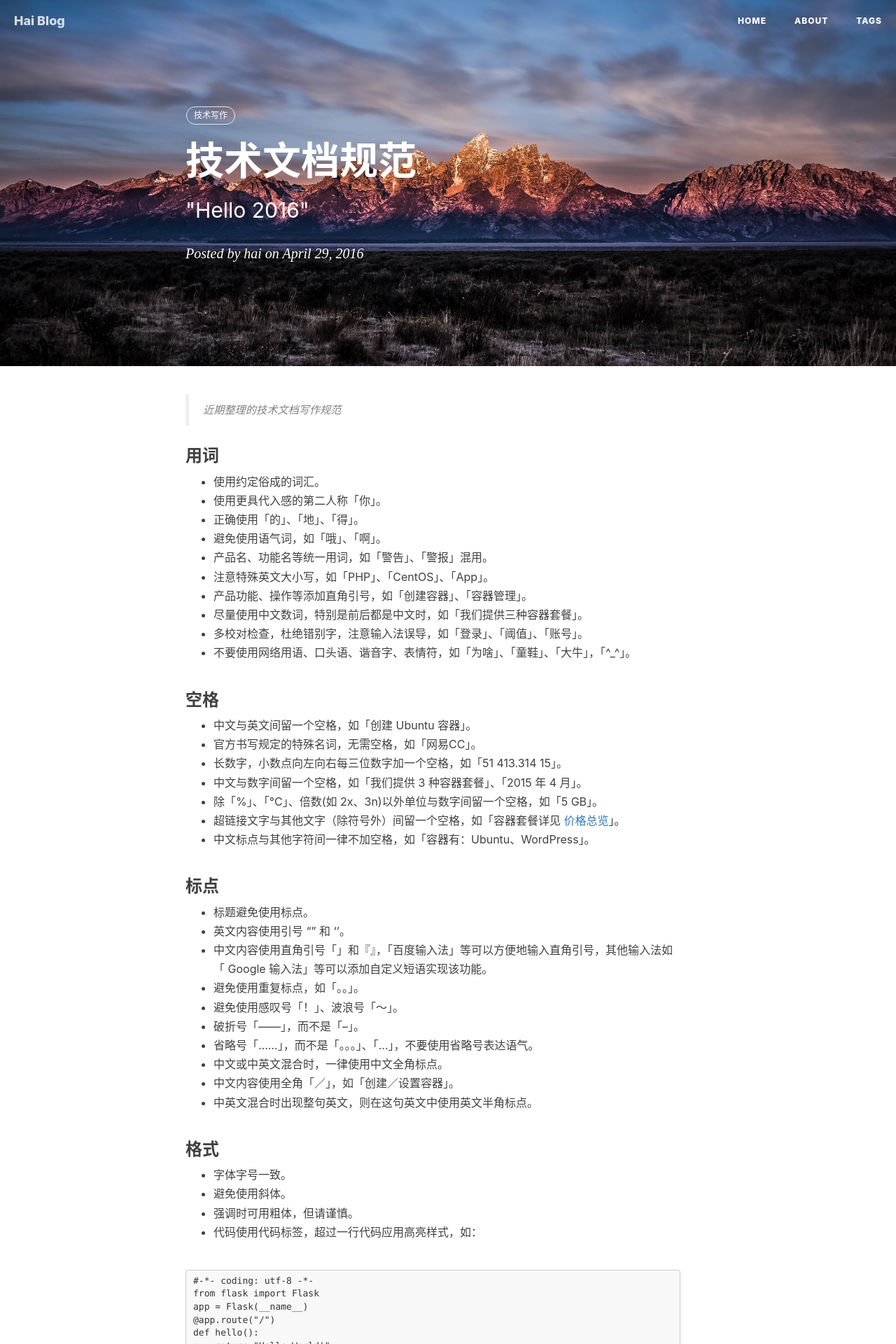
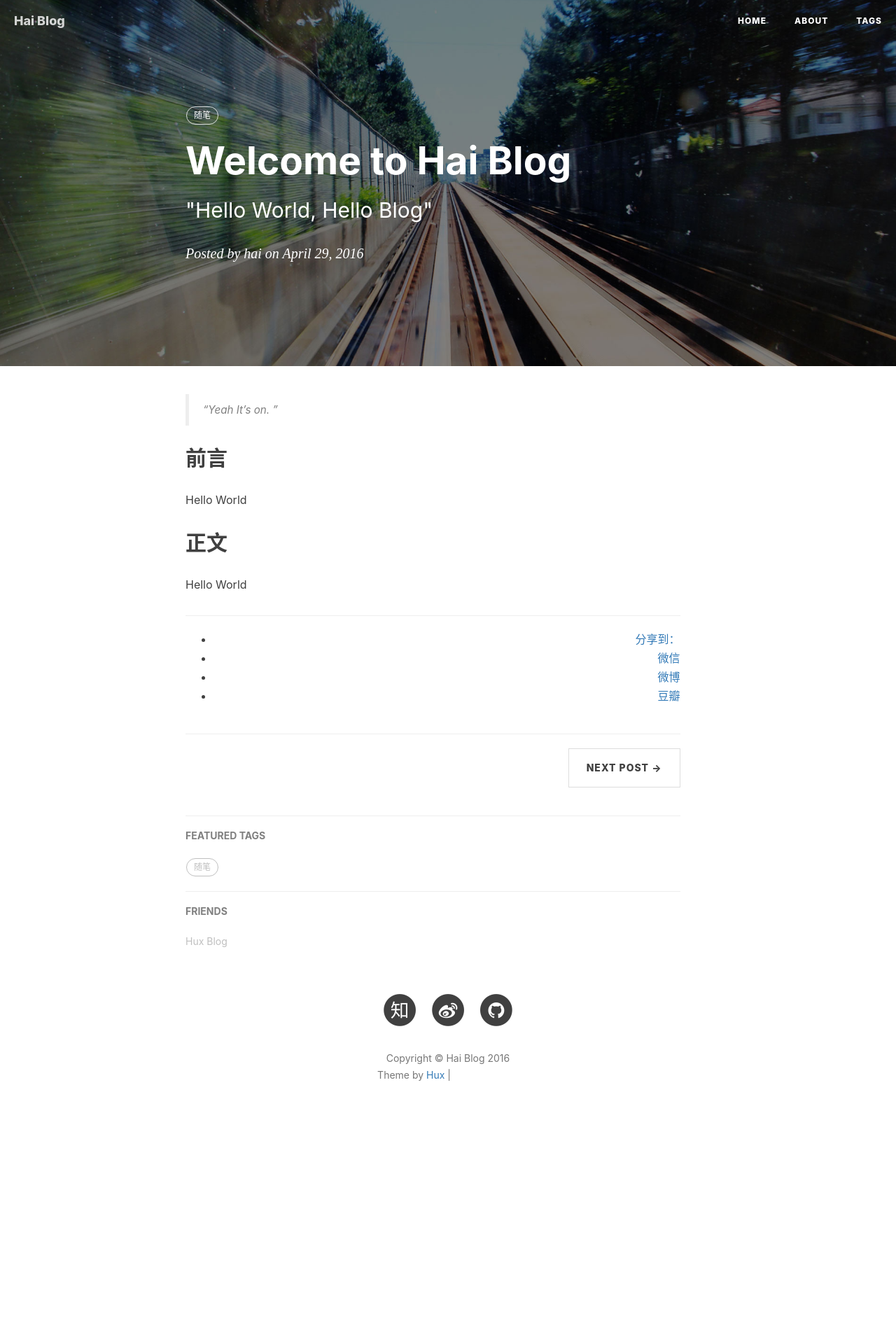
Before and after one commit to zqhai/zqhai.github.io, a Jekyll site: the page built from _posts/2016-04-28-hello-2016.markdown, in a window 1280 px wide. Shown: the top 1920 px of the page at 70% size. Built offline with Jekyll 4.4.1, drawn with Linux system fonts in a browser that asks for light colours; nearby versions of some CDN libraries; comment, search, counter and statistics services are not loaded; after the commit the page ends 1640 px from its top, so only the background shows below that; some of the changed text lies outside the part shown; grey boxes are pictures that could not be loaded.

````diff
--- a/_posts/2016-04-28-hello-2016.markdown
+++ b/_posts/2016-04-28-hello-2016.markdown
@@ -1,86 +1,24 @@
 ---
 layout:     post
-title:      "技术文档规范"
-subtitle:   " \"Hello 2016\""
-date:       2016-04-29 14:30:00
+title:      "Welcome to Hai Blog"
+subtitle:   " \"Hello World, Hello Blog\""
+date:       2016-04-29 00:00:00
 author:     "hai"
-header-img: "img/post-head/20160429.jpg"
+header-img: "img/post-bg-2015.jpg"
 tags:
-    - 技术写作
+    - 随笔
 ---
 
-> 近期整理的技术文档写作规范
-
-### 用词
-
-* 使用约定俗成的词汇。
-* 使用更具代入感的第二人称「你」。
-* 正确使用「的」、「地」、「得」。
-* 避免使用语气词，如「哦」、「啊」。
-* 产品名、功能名等统一用词，如「警告」、「警报」混用。
-* 注意特殊英文大小写，如「PHP」、「CentOS」、「App」。
-* 产品功能、操作等添加直角引号，如「创建容器」、「容器管理」。
-* 尽量使用中文数词，特别是前后都是中文时，如「我们提供三种容器套餐」。
-* 多校对检查，杜绝错别字，注意输入法误导，如「登录」、「阈值」、「账号」。
-* 不要使用网络用语、口头语、谐音字、表情符，如「为啥」、「童鞋」、「大牛」，「^_^」。
+> “Yeah It's on. ”
 
 
-### 空格
+## 前言
 
-* 中文与英文间留一个空格，如「创建 Ubuntu 容器」。
-* 官方书写规定的特殊名词，无需空格，如「网易CC」。
-* 长数字，小数点向左向右每三位数字加一个空格，如「51 413.314 15」。
-* 中文与数字间留一个空格，如「我们提供 3 种容器套餐」、「2015 年 4 月」。
-* 除「%」、「°C」、倍数(如 2x、3n)以外单位与数字间留一个空格，如「5 GB」。
-* 超链接文字与其他文字（除符号外）间留一个空格，如「容器套餐详见 [价格总览](https://c.163.com/price)」。
-* 中文标点与其他字符间一律不加空格，如「容器有：Ubuntu、WordPress」。
+Hello World
 
-### 标点
 
-* 标题避免使用标点。
-* 英文内容使用引号 “” 和 ‘’。
-* 中文内容使用直角引号「」和『』，「百度输入法」等可以方便地输入直角引号，其他输入法如「 Google 输入法」等可以添加自定义短语实现该功能。
-* 避免使用重复标点，如「。。」。
-* 避免使用感叹号「！」、波浪号「～」。
-* 破折号「——」，而不是「--」。
-* 省略号「……」，而不是「。。。」、「...」，不要使用省略号表达语气。
-* 中文或中英文混合时，一律使用中文全角标点。
-* 中文内容使用全角「／」，如「创建／设置容器」。
-* 中英文混合时出现整句英文，则在这句英文中使用英文半角标点。
 
-### 格式
 
-* 字体字号一致。
-* 避免使用斜体。
-* 强调时可用粗体，但请谨慎。
-* 代码使用代码标签，超过一行代码应用高亮样式，如：
+## 正文
 
-```Python
-#-*- coding: utf-8 -*-
-from flask import Flask
-app = Flask(__name__)
-@app.route("/")
-def hello():
-    return "Hello World!"
-if __name__ == "__main__":
-    app.run(host="0.0.0.0", port=80)
-```
-
-### 列表
-
-* 善用有序／无序列表，但注意区别。
-* 易读的普通段落，避免使用使用列表。
-* 不要在列表中留空行。
-* 列表元素小于五个字符，则不需要结尾标点符号。
-* 若元素为整句，则以句号结尾。
-* 若元素为句子片段，则列表通常以引导片段起头，并以冒号结尾。列表中各元素须以分号结尾，最后一个元素则使用句号。
-
-### 段落
-
-* 除专有名词外，句首英文大写，如「iOS」。
-* 段首无需空格，不使用段首缩进，段落间使用一个空行隔开。
-* 保持段意单一性，一个段落表达完一层意思后，另起新段落。
-
-### 图片
-* 有时候，一图胜千言；有时候，图片是累赘，避免使用可选图片。
-* 我们支持图片名称搜索，请使用统一的命名规则（文档标题-图片细节），如「容器数据库助手-容器列表」。
+Hello World
--- a/_posts/2014-01-29-hello-2015.markdown
+++ b/_posts/2016-04-29-writing.markdown
@@ -16,7 +16,7 @@
 
 Hello World
 
-
+111
 
 
 ## 正文
````
Also changed, not shown: img/icon_wechat.png (deleted).
